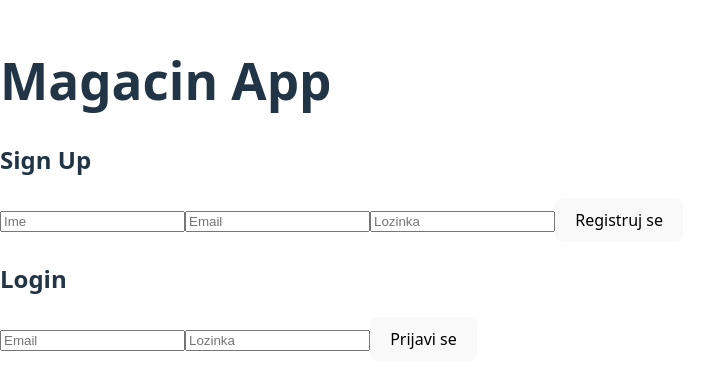
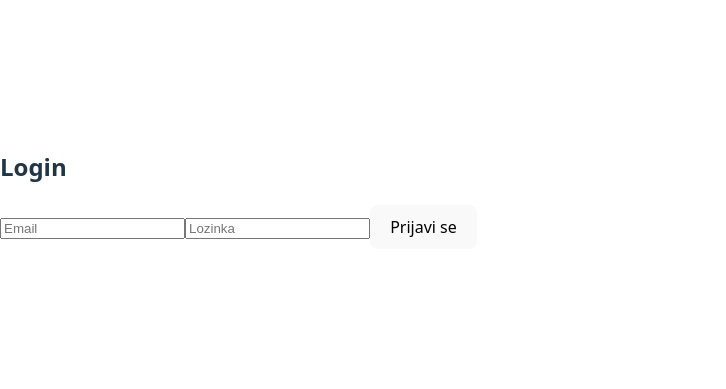
Before and after one commit to oliverbb1/magacin-app, a React (Vite) app in the folder front/: page / in a window 1280 px wide. Shown: the part 211-600 px from the top of the page, without its empty margins (0-726 px from the left). Built offline with nearby package versions, Linux system fonts and the light colour scheme.

Commit message:
add protected route

```diff
--- a/front/package.json
+++ b/front/package.json
@@ -12,6 +12,7 @@
   "dependencies": {
     "react": "^19.2.0",
     "react-dom": "^19.2.0",
+    "react-router": "^7.9.6",
     "react-router-dom": "^7.9.6"
   },
   "devDependencies": {
--- a/front/src/App.jsx
+++ b/front/src/App.jsx
@@ -1,13 +1,25 @@
 import SignUp from "./SignUp";
+import Dashboard from "./Dashboard";
+import PrivateRoute from "./PrivateRoutes";
 import Login from "./Login";
+import { BrowserRouter, Routes, Route } from "react-router";
 
 function App() {
   return (
-    <div>
-      <h1>Magacin App</h1>
-      <SignUp />
-      <Login />
-    </div>
+    <BrowserRouter>
+      <Routes>
+        <Route path="/" element={<Login />} />
+        <Route path="/signup" element={<SignUp />} />
+        <Route
+          path="/dashboard"
+          element={
+            <PrivateRoute>
+              <Dashboard />
+            </PrivateRoute>
+          }
+        />
+      </Routes>
+    </BrowserRouter>
   );
 }
 
--- /dev/null
+++ b/front/src/Dashboard.jsx
@@ -0,0 +1,7 @@
+import React from "react";
+
+const Dashboard = () => {
+  return <div>Dashboard</div>;
+};
+
+export default Dashboard;
--- a/front/src/Login.jsx
+++ b/front/src/Login.jsx
@@ -1,8 +1,10 @@
 import { useState } from "react";
+import { useNavigate } from "react-router-dom";
 
 export default function Login() {
   const [form, setForm] = useState({ email: "", password: "" });
   const [msg, setMsg] = useState("");
+  const navigate = useNavigate(); // dodaj navigate
 
   const handleChange = (e) =>
     setForm({ ...form, [e.target.name]: e.target.value });
@@ -18,10 +20,9 @@ export default function Login() {
         body: JSON.stringify(form),
       });
 
-      const data = await res.json(); // prvo parsiraj u JSON
+      const data = await res.json();
 
       if (!res.ok) {
-        // server je vratio grešku, prikazi msg
         setMsg(data.msg || "Greška prilikom prijave");
         return;
       }
@@ -30,6 +31,9 @@ export default function Login() {
       localStorage.setItem("token", data.token);
       setMsg(data.msg || "Uspešno ste prijavljeni!");
       setForm({ email: "", password: "" });
+
+      // preusmeri na dashboard
+      navigate("/dashboard");
     } catch (err) {
       console.error("Fetch error:", err);
       setMsg("Greška sa serverom");
--- /dev/null
+++ b/front/src/PrivateRoutes.jsx
@@ -0,0 +1,18 @@
+import React from "react";
+import { Navigate } from "react-router-dom";
+
+const PrivateRoute = ({ children }) => {
+  // Provjeri token u localStorage
+  const token = localStorage.getItem("token");
+  const isAuthenticated = !!token; // true ako postoji token
+
+  // Ako nije logovan, preusmjeri na login stranu
+  if (!isAuthenticated) {
+    return <Navigate to="/" replace />;
+  }
+
+  // Ako jeste logovan, prikazi traženu stranicu
+  return children;
+};
+
+export default PrivateRoute;
--- a/front/src/SignUp.jsx
+++ b/front/src/SignUp.jsx
@@ -19,6 +19,7 @@ export default function SignUp() {
       });
 
       const data = await res.json();
+      console.log(data);
 
       if (!res.ok) {
         // server je vratio grešku
```
Also changed, not shown: 1 other file (tests, documents, lock files or other folders).
